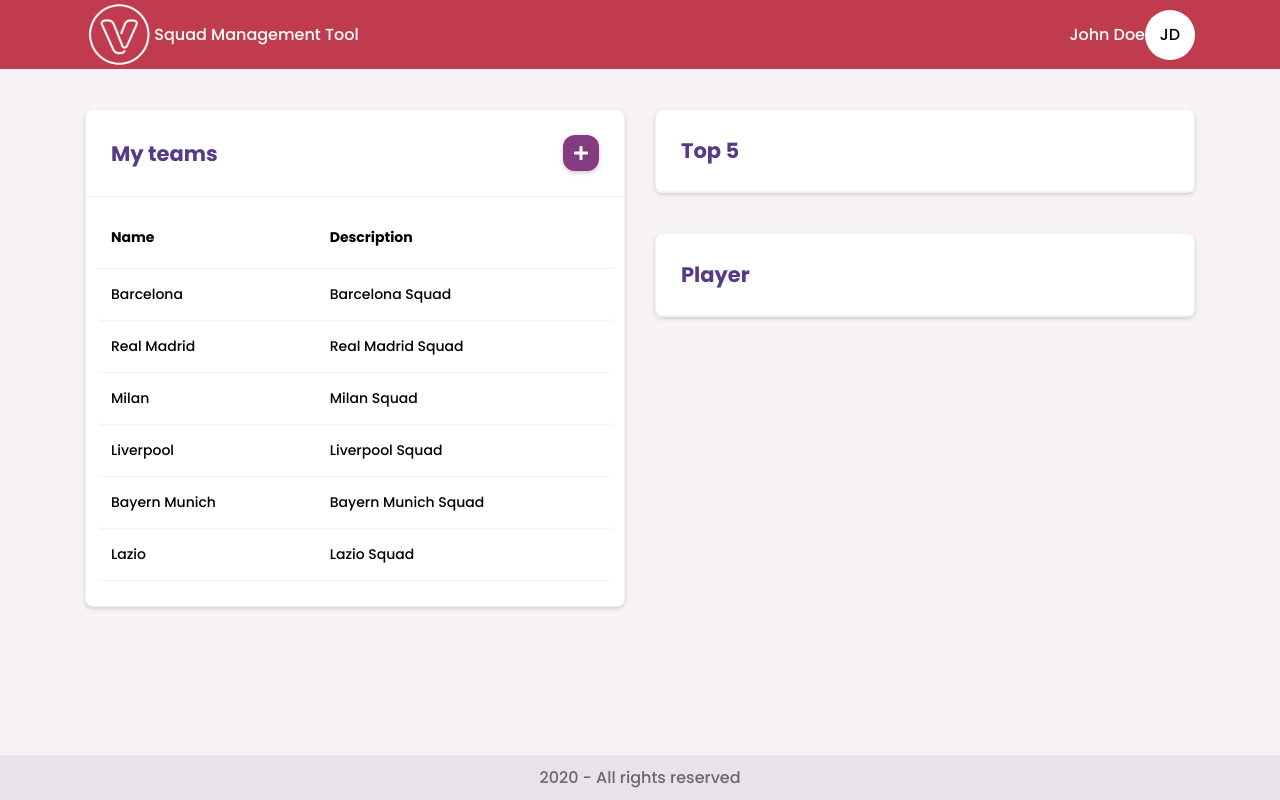
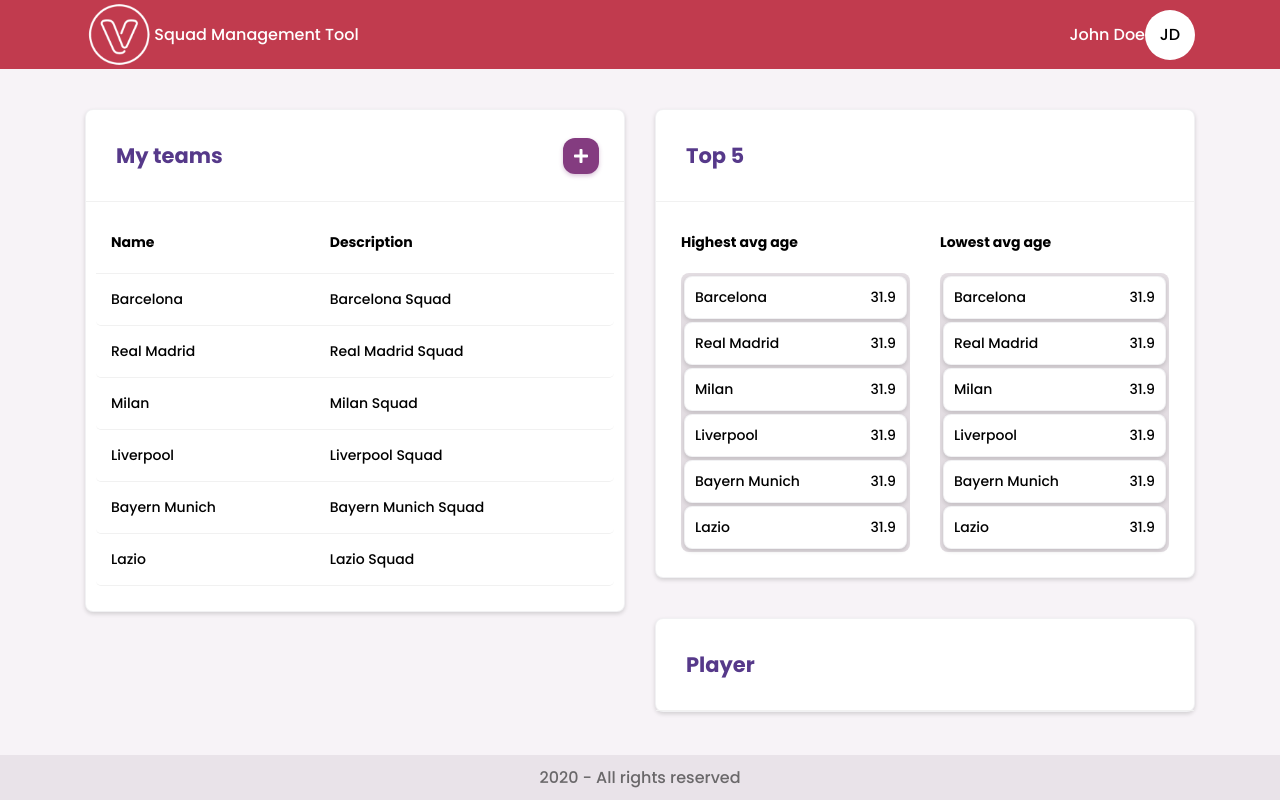
Before and after one commit to wjuniori/squad-management-tool, a React (Create React App) app: page / in a window 1280 px wide. Built offline with nearby package versions, Linux system fonts and the light colour scheme.

Commit message:
feat: add ListAvg component

```diff
--- a/src/assets/styles/global.ts
+++ b/src/assets/styles/global.ts
@@ -6,6 +6,7 @@
     --color-background-footer: #e9e3e9;
     --color-background-table: #f7eef7;
     --color-background-box: #ffffff;
+    --color-background-list: #e3dde2;
 
     --color-primary: #c13b4e;
     --color-secondary: #56398a;
@@ -15,6 +16,8 @@
     --color-text-secondary: #000000;
     --color-text-light: #6A686A;
     --color-text-table: #ba568d;
+
+    --color-border-list: #de7194;
 
     --color-divider: #f1f1f1;
 
--- /dev/null
+++ b/src/components/ListAvg/ListAvg.styles.ts
@@ -0,0 +1,36 @@
+import styled from 'styled-components';
+import WhiteBox from '../WhiteBox/WhiteBox';
+
+export const List: any = styled.div``;
+
+List.Title = styled.h4`
+  padding-top: 20px;
+  padding-bottom: 20px;
+`;
+
+List.Body = styled.div`
+  background-color: var(--color-background-list);
+  padding: 3px;
+  border-radius: 8px;
+`;
+
+export const CustomWhiteBox = styled(WhiteBox)`
+  margin-top: 0;
+  margin-bottom: 3px;
+
+  :last-child {
+    margin-bottom: 0;
+  }
+
+  :hover {
+    border: 2px solid var(--color-border-list);
+    cursor: pointer;
+  }
+`;
+
+CustomWhiteBox.Body = styled(WhiteBox.Body)`
+  display: flex;
+  justify-content: space-between;
+  align-items: center;
+  padding-bottom: 10px;
+`;
--- /dev/null
+++ b/src/components/ListAvg/ListAvg.tsx
@@ -0,0 +1,37 @@
+import React from 'react';
+import { CustomWhiteBox, List } from './ListAvg.styles';
+import { Team } from '../../@types/team';
+
+interface ListAvgProps {
+  title: string;
+  teams: Team[];
+  onClick?: (
+    event: React.MouseEvent<HTMLElement, MouseEvent>,
+    team: Team
+  ) => void;
+}
+
+const ListAvg: React.FC<ListAvgProps> = ({ title, teams, onClick }) => {
+  return (
+    <List>
+      <List.Title>{title}</List.Title>
+      <List.Body>
+        {teams.map((team: Team) => (
+          <CustomWhiteBox
+            key={team.id}
+            onClick={(event: React.MouseEvent<HTMLElement, MouseEvent>) =>
+              onClick && onClick(event, team)
+            }
+          >
+            <CustomWhiteBox.Body>
+              <span>{team.name}</span>
+              <span>31.9</span>
+            </CustomWhiteBox.Body>
+          </CustomWhiteBox>
+        ))}
+      </List.Body>
+    </List>
+  );
+};
+
+export default ListAvg;
--- a/src/components/WhiteBox/WhiteBox.tsx
+++ b/src/components/WhiteBox/WhiteBox.tsx
@@ -21,6 +21,7 @@
 
 WhiteBox.Title = styled.h1`
   color: var(--color-secondary);
+  padding: 5px;
 `;
 
 WhiteBox.Body = styled.div`
--- a/src/pages/Home/Home.tsx
+++ b/src/pages/Home/Home.tsx
@@ -10,6 +10,8 @@
 import teamsData from '../../data/teams.json';
 import TableTeams from '../../components/Tables/TableTeams/TableTeams';
 import ButtonCreate from './Home.styles';
+import ListAvg from '../../components/ListAvg/ListAvg';
+import { Team } from '../../@types/team';
 
 const Home: React.FC = () => {
   const { teams, setTeams } = useTeams();
@@ -22,6 +24,14 @@
 
   const handleClickCreate = (
     event: React.MouseEvent<HTMLButtonElement, MouseEvent>
+  ) => {
+    event.preventDefault();
+    history.push('/team');
+  };
+
+  const handleClickEdit = (
+    event: React.MouseEvent<HTMLElement, MouseEvent>,
+    team: Team
   ) => {
     event.preventDefault();
     history.push('/team');
@@ -49,6 +59,24 @@
               <WhiteBox.Header>
                 <WhiteBox.Title>Top 5</WhiteBox.Title>
               </WhiteBox.Header>
+              <WhiteBox.Body>
+                <Row>
+                  <Col width="50%">
+                    <ListAvg
+                      title="Highest avg age"
+                      teams={teams}
+                      onClick={handleClickEdit}
+                    />
+                  </Col>
+                  <Col width="50%">
+                    <ListAvg
+                      title="Lowest avg age"
+                      teams={teams}
+                      onClick={handleClickEdit}
+                    />
+                  </Col>
+                </Row>
+              </WhiteBox.Body>
             </WhiteBox>
             <WhiteBox>
               <WhiteBox.Header>
```
